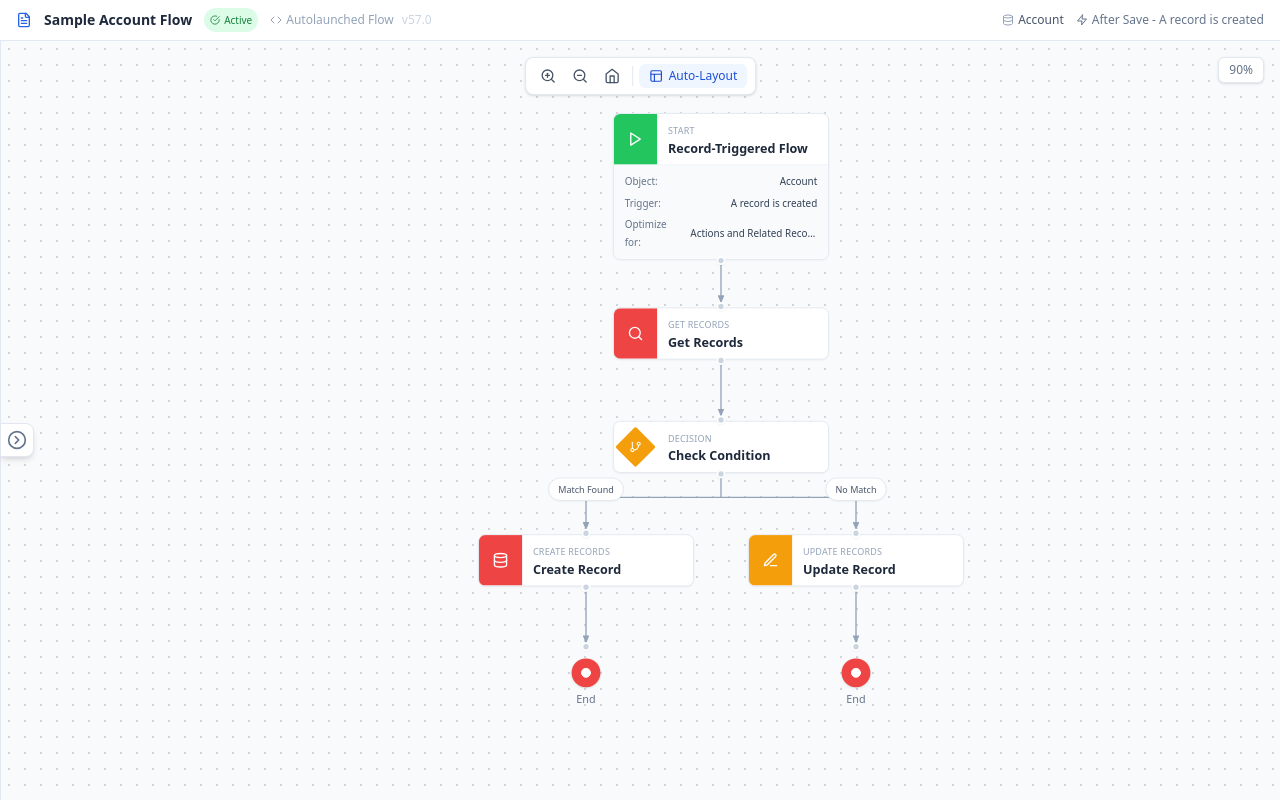
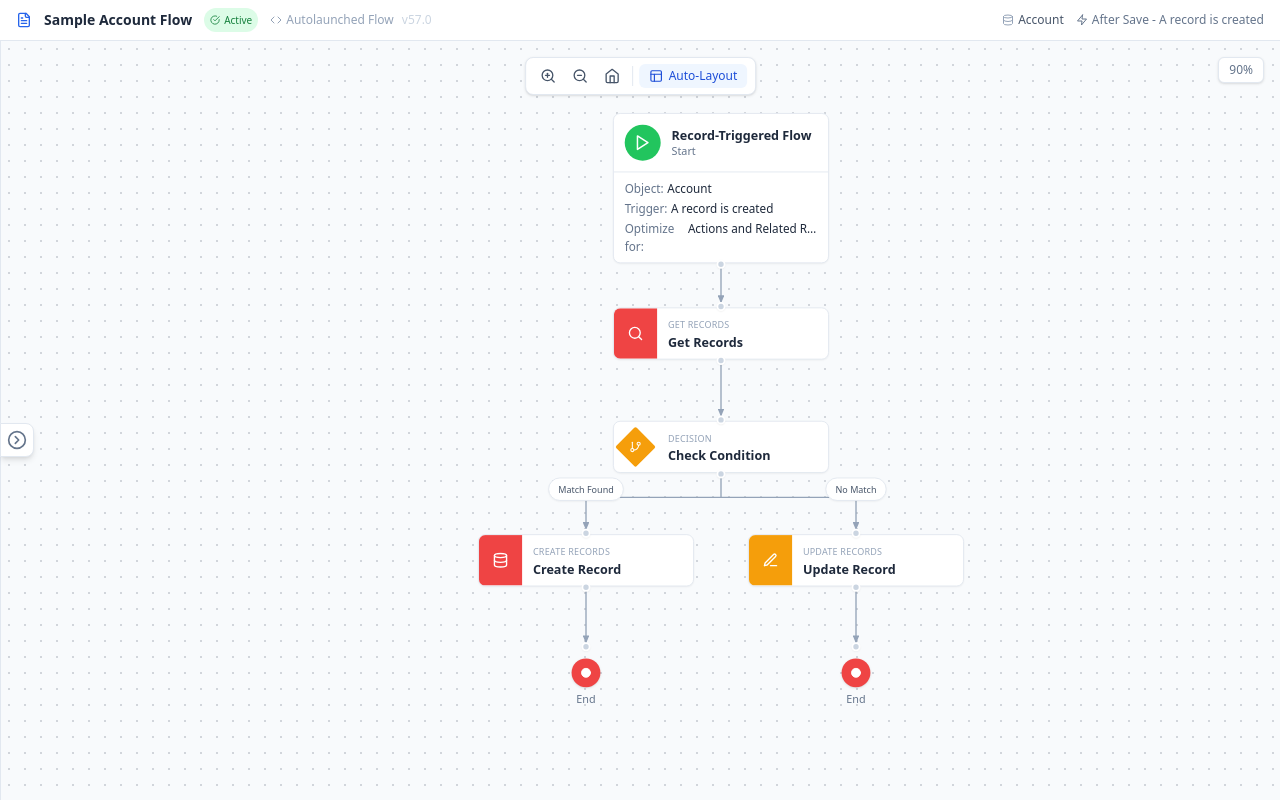
Before and after one commit to Avinava/vscode-sf-flow-visualiser, a React (Vite) app in the folder webview-ui/: page / in a window 1280 px wide. Built offline with nearby package versions, Linux system fonts and the light colour scheme; the HTML template or start-up script is replaced by a standard one.

Commit message:
fix start card

```diff
--- a/webview-ui/src/components/FlowNode.tsx
+++ b/webview-ui/src/components/FlowNode.tsx
@@ -157,7 +157,7 @@ export const FlowNodeComponent: React.FC<FlowNodeProps> = ({
           onSelect(node);
         }}
       >
-        {/* Node card */}
+        {/* Node card - Salesforce style */}
         <div
           className={`
             rounded-lg border shadow-sm cursor-pointer overflow-hidden transition-all
@@ -169,42 +169,42 @@ export const FlowNodeComponent: React.FC<FlowNodeProps> = ({
             bg-white
           `}
         >
-          {/* Main node header */}
-          <div className="flex items-stretch">
+          {/* Main node header - Salesforce style with circular icon */}
+          <div className="flex items-center p-3 gap-3">
+            {/* Circular icon like Salesforce */}
             <div
-              className="w-12 flex items-center justify-center flex-shrink-0"
+              className="w-10 h-10 rounded-full flex items-center justify-center flex-shrink-0"
               style={{ backgroundColor: config.color }}
             >
-              <config.icon size={18} className="text-white" />
+              <config.icon size={20} className="text-white" />
             </div>
-            <div className="flex-1 px-3 py-2 min-w-0">
-              <div className="text-[10px] text-slate-400 font-medium uppercase tracking-wide">
-                {config.label}
-              </div>
+            {/* Title and subtitle */}
+            <div className="flex-1 min-w-0">
               <div
                 className="text-sm font-semibold text-slate-800 truncate"
                 title={node.label}
               >
                 {node.label}
               </div>
+              <div className="text-xs text-slate-500">Start</div>
             </div>
           </div>
 
-          {/* Trigger details panel (like Salesforce) - simplified for read-only */}
+          {/* Trigger details panel - Salesforce style with inline labels */}
           {showExpansion && (
-            <div className="border-t border-slate-100 px-3 py-2 bg-slate-50 text-[11px]">
+            <div className="border-t border-slate-200 px-3 py-2 text-[13px] space-y-0.5">
               {hasObject && (
-                <div className="flex items-center justify-between mb-1">
-                  <span className="text-slate-500">Object:</span>
-                  <span className="font-medium text-slate-700">
+                <div className="flex items-baseline">
+                  <span className="text-slate-500 mr-1">Object:</span>
+                  <span className="font-medium text-slate-800">
                     {node.data.object}
                   </span>
                 </div>
               )}
               {node.data.recordTriggerType && (
-                <div className="flex items-center justify-between mb-1">
-                  <span className="text-slate-500">Trigger:</span>
-                  <span className="font-medium text-slate-700">
+                <div className="flex items-baseline">
+                  <span className="text-slate-500 mr-1">Trigger:</span>
+                  <span className="font-medium text-slate-800">
                     {getRecordTriggerLabel(
                       node.data.recordTriggerType as string
                     )}
@@ -212,9 +212,9 @@ export const FlowNodeComponent: React.FC<FlowNodeProps> = ({
                 </div>
               )}
               {node.data.triggerType && (
-                <div className="flex items-center justify-between">
-                  <span className="text-slate-500">Optimize for:</span>
-                  <span className="font-medium text-slate-700 truncate ml-2">
+                <div className="flex items-baseline">
+                  <span className="text-slate-500 mr-1">Optimize for:</span>
+                  <span className="font-medium text-slate-800 truncate">
                     {getOptimizeForLabel(node.data.triggerType as string)}
                   </span>
                 </div>
```
Also changed, not shown: 2 other files (tests, documents, lock files or other folders).
